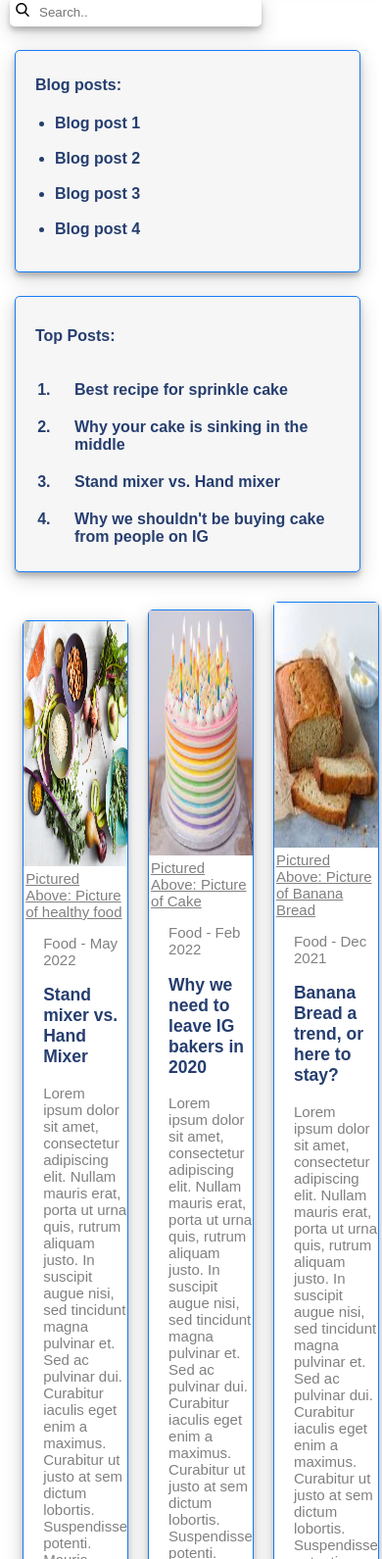
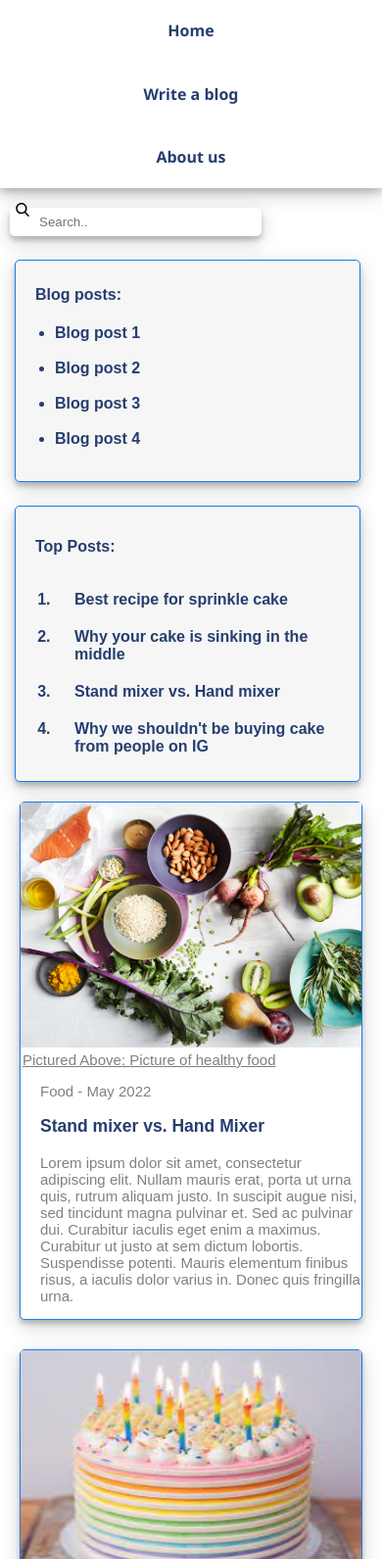
Before and after one commit to AdamSamira/personal-blog, a plain HTML site: page index.html in a window 390 px wide. Shown: the part 74-1665 px from the top of the page at 98% size. Drawn offline with Linux system fonts and the light colour scheme.

Commit message:
fixed responsiveness

```diff
--- a/CSS/blog.css
+++ b/CSS/blog.css
@@ -2,6 +2,7 @@
 @import "blogcard.css";
 @import "sidecard.css";
 
+@media (max-width: 900px) {
 .main-container {
     display: block;
     justify-content: space-around;
@@ -14,6 +15,7 @@
     "sd"
     "main"
     "ft";
+    }
 }
 
 .content{
@@ -36,6 +38,7 @@
     background-color: white;
     justify-content: space-around;
     font-family: Arial, Helvetica, sans-serif;
+    margin-top: 60px;
 }
 
 .search{
@@ -57,6 +60,12 @@
     top: 77px;
     left: 16px;
     width: 14px;
+}
+
+@media (max-width:900px) {
+    .search-icon {
+        top: 281px;
+    }
 }
 
 .blog-text {
@@ -129,12 +138,24 @@ li:hover {
     padding-top: 5px;
 }
 
+@media (max-width: 900px) {
+    .padding {
+        padding: 5px 10px 10px 10px;
+    }
+}
+
 .blog-content {
     display: flex;
     justify-content: center;
     align-items: center;
 }
 
+@media (max-width: 900px) {
+    .blog-content{
+        flex-direction: column;
+        margin-right: 10px;
+    }
+}
 .form-content {
     width: auto;
     padding: 12px 20px;
@@ -162,6 +183,7 @@ input[type=submit]:hover {
 
 .text-color {
     color:grey;
+    padding-left: 10px;
 }
 
 .social-icons {
--- a/CSS/blogcard.css
+++ b/CSS/blogcard.css
@@ -16,3 +16,9 @@
     display:inline-block;
     color:black;
 }
+
+@media (max-width: 900px){
+    .card{
+        margin: 20px 10px 10px 0px;
+    }
+}
--- a/CSS/blogpost.css
+++ b/CSS/blogpost.css
@@ -1,4 +1,5 @@
-.main-container {
+@media (max-width: 900px) {
+    .main-container {
     display:block;
     justify-content: space-around;
     height:auto;
@@ -10,6 +11,8 @@
     "sd"
     "main"
     "ft";
+    background-color: rgba(243,243,243);
+    }
 }
 
 .header {
@@ -25,12 +28,21 @@
     box-shadow: 0 4px 8px 0 rgba(0, 0, 0, 0.2), 0 6px 20px 0 rgba(0, 0, 0, 0.19);
 }
 
+@media (max-width: 900px) {
+    .header{
+        flex-direction: column;
+        height: auto;
+        padding-right: 0px;
+        padding-left: 0px;
+    }
+}
+
 .content {
     grid-area: main;
     font-family: Arial, Helvetica, sans-serif;
     padding-top: 20px;
     margin-top: 10px;
-    margin-right: 10px;
+    margin-right: 12px;
     border-radius: 5px;
 }
 
@@ -46,6 +58,7 @@
     background-color: #fff;
     justify-content: space-around;
     font-family: Arial, Helvetica, sans-serif;
+    margin-top: 60px;
 }
 
 html, body {
@@ -90,6 +103,12 @@ html, body {
     width: 14px;
 }
 
+@media (max-width:900px) {
+    .search-icon {
+        top: 281px;
+    }
+}
+
 .blog-text{
     padding: 10px 0px 5px 20px;
 }
@@ -120,6 +139,14 @@ a:link {
     width: 100%;
 }
 
+@media (max-width:900px) {
+    .content-head {
+        flex-direction: column;
+        padding-left: 10px;
+        padding-right: 10px;
+    }
+}
+
 #picture {
     padding: 20px 10px 20px 10px;
 }
@@ -133,8 +160,14 @@ a:link {
     color:#263E6F;
 }
 
-.form {
+.padding {
     padding-top: 5px;
+}
+
+@media (max-width:900px) {
+    .padding {
+        padding: 5px 0px 10px 10px;
+    }
 }
 
 .form-content {
@@ -168,9 +201,10 @@ input[type=submit]:hover {
 
 #copyright {
     color: gray;
+    padding-left: 5px;
 }
 
-.social img {
+.padding img {
     width: 30px;
     height: 30px;
     padding-right: 10px;
--- a/CSS/header.css
+++ b/CSS/header.css
@@ -10,3 +10,12 @@
     padding: 0 20px 0 20px;
     box-shadow: 0 4px 8px 0 rgba(0, 0, 0, 0.2), 0 6px 20px 0 rgba(0, 0, 0, 0.19);
 }
+
+@media (max-width: 900px) {
+    .header{
+        flex-direction: column;
+        height: auto;
+        padding-right: 0px;
+        padding-left: 0px;
+    }
+}
```
Also changed, not shown: blogpost-one.html (+2 -2 lines).
